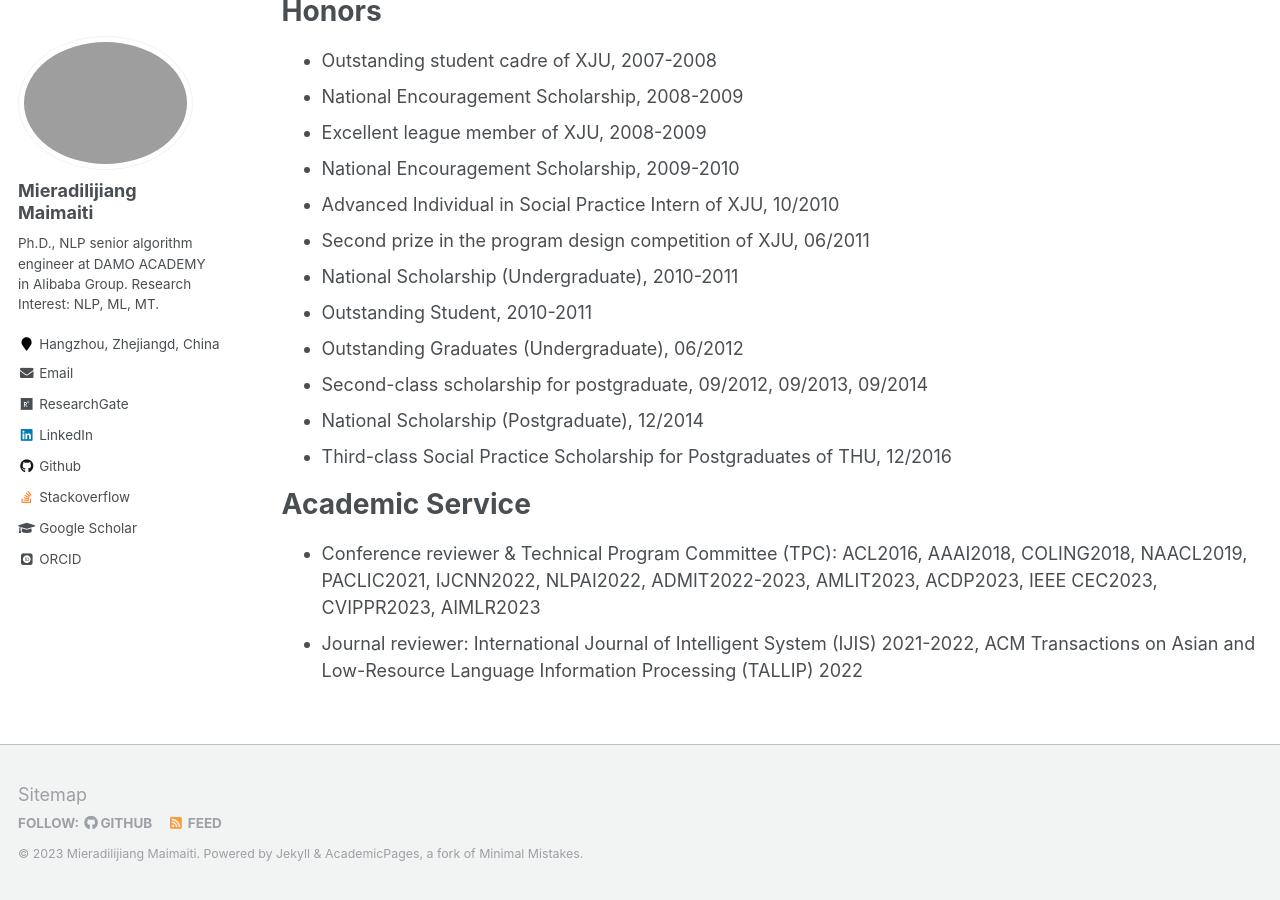
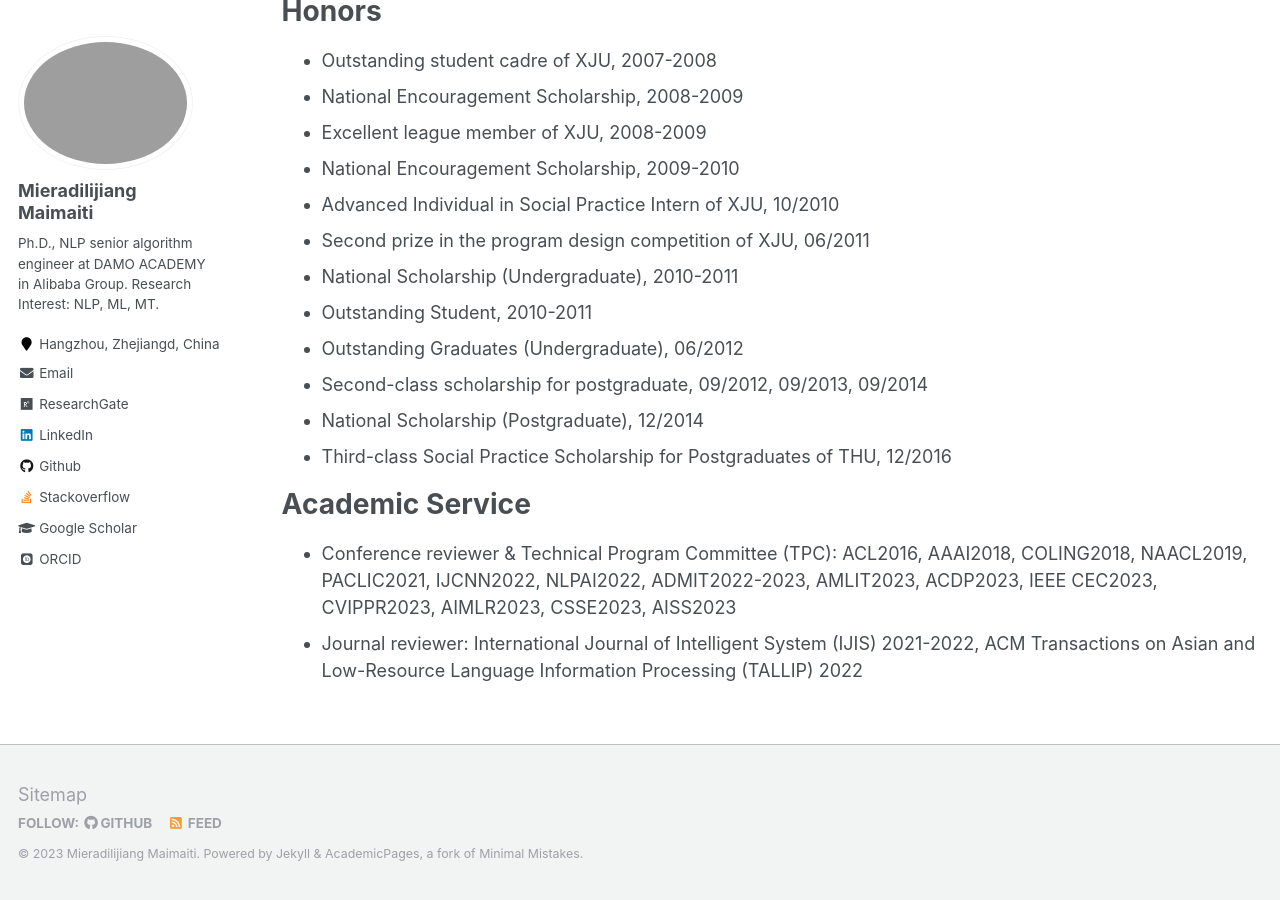
Before and after one commit to miradel51/miradel51.github.io, a Jekyll site: the page built from _pages/cv.md, in a window 1280 px wide and 900 px high, scrolled down 3667 px. Built offline with Jekyll 4.4.1, drawn with Linux system fonts in a browser that asks for light colours; some web fonts are replaced.

Commit message:
Update cv.md
Added TPC role to two international conferences.

```diff
--- a/_pages/cv.md
+++ b/_pages/cv.md
@@ -121,7 +121,7 @@ Honors
 
 Academic Service
 ======
-* Conference reviewer & Technical Program Committee (TPC): ACL2016, AAAI2018, COLING2018, NAACL2019, PACLIC2021, IJCNN2022, NLPAI2022, ADMIT2022-2023, AMLIT2023, ACDP2023, IEEE CEC2023, CVIPPR2023, AIMLR2023
+* Conference reviewer & Technical Program Committee (TPC): ACL2016, AAAI2018, COLING2018, NAACL2019, PACLIC2021, IJCNN2022, NLPAI2022, ADMIT2022-2023, AMLIT2023, ACDP2023, IEEE CEC2023, CVIPPR2023, AIMLR2023, CSSE2023, AISS2023
 * Journal reviewer: International Journal of Intelligent System (IJIS) 2021-2022, ACM Transactions on Asian and Low-Resource Language Information Processing (TALLIP) 2022
 
 <!-- Selected Talks
```
